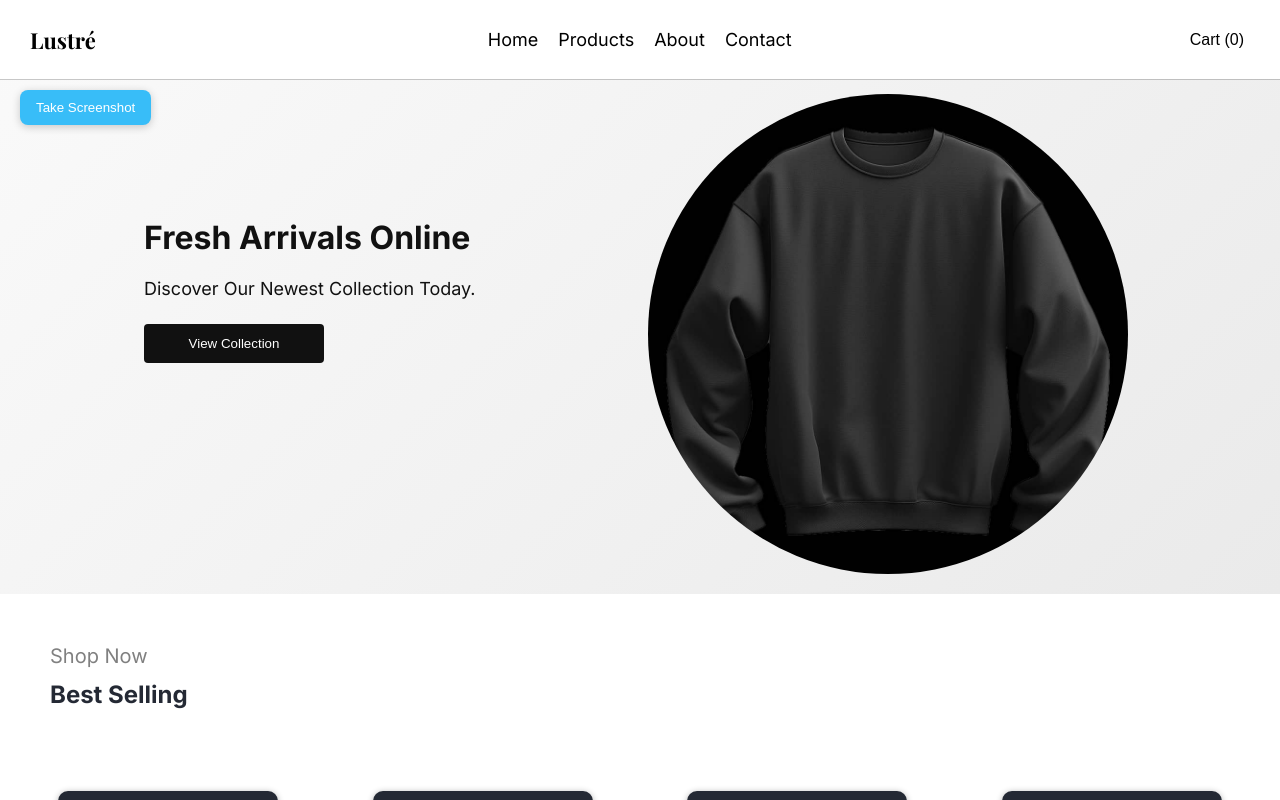
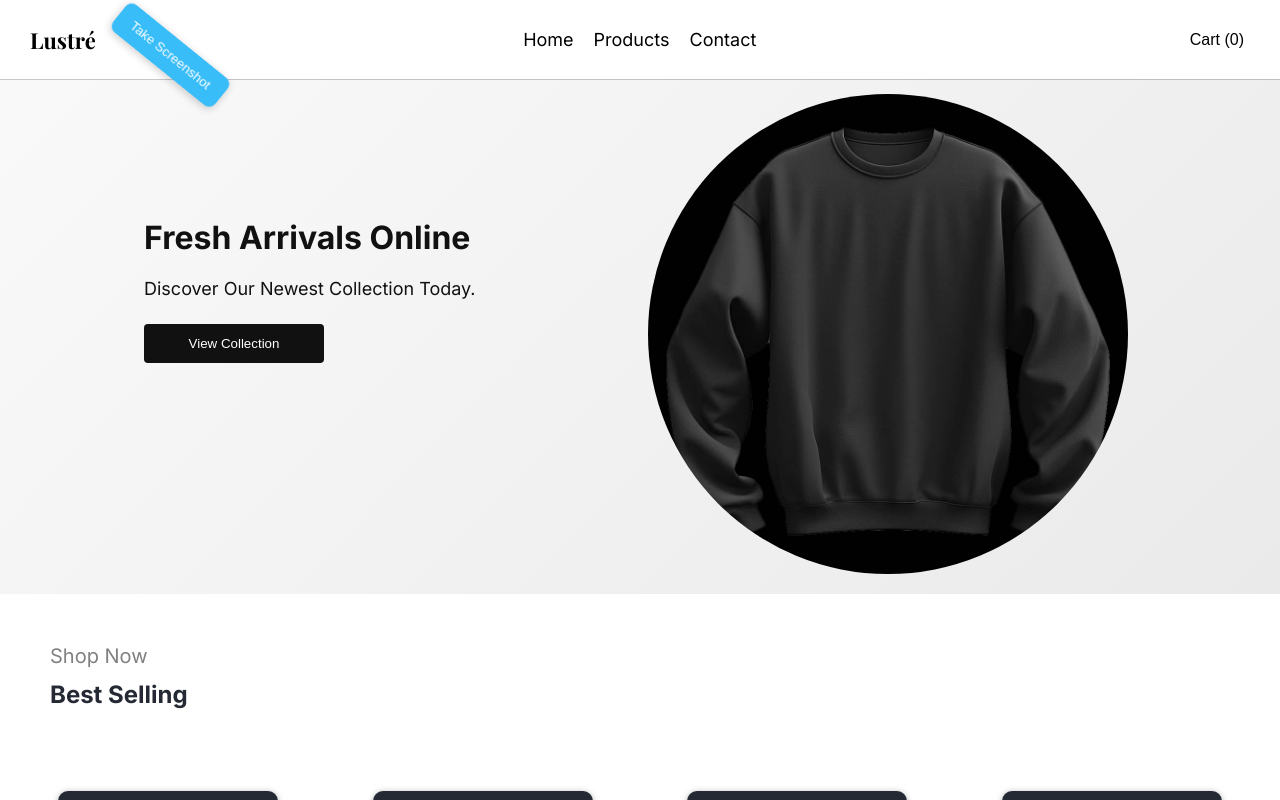
Before and after one commit to DevBukola/E-commerce_Online-Store, a React (Vite) app: page / in a window 1280 px wide. Built offline with nearby package versions, Linux system fonts and the light colour scheme; a web font is replaced by a local one.

Commit message:
add some animation

```diff
--- a/src/App.css
+++ b/src/App.css
@@ -2,7 +2,6 @@
   position: fixed;
   top: 16px;
   margin-left: 100px;
-  /* right:0; */
   float: left;
   padding: 8px 8px;
   border-radius: 8px;
@@ -12,12 +11,13 @@
   cursor: pointer;
   z-index: 9999;
   box-shadow: 0 2px 8px rgba(0, 0, 0, 0.2);
+  transform: rotateZ(39deg) translateX(32px) translateY(-16px);
 }
 
 @media screen and (min-width: 768px) {
   .capture-button {
-    top: 90px;
+    top: 30px;
     padding: 10px 16px;
-     margin-left: 20px;
+    margin-left: 70px;
   }
 }
--- a/src/components/Header/index.jsx
+++ b/src/components/Header/index.jsx
@@ -40,7 +40,7 @@ function Header() {
             Products
           </Link>
         </li>
-        <li><Link to='/'>About</Link></li>
+        {/* <li><Link to='/'>About</Link></li> */}
         <li>
           <Link to="/contact" onClick={() => setMenuOpen(false)}>
             Contact
--- a/src/pages/ContactPage/index.jsx
+++ b/src/pages/ContactPage/index.jsx
@@ -1,8 +1,9 @@
 import React from "react";
+import styles from './index.module.css'
 
 function ContactUs() {
   return (
-    <div>
+    <div className={styles.contactWrapper}>
       <h1>Contact</h1>
     </div>
   );
--- a/src/pages/ContactPage/index.module.css
+++ b/src/pages/ContactPage/index.module.css
@@ -0,0 +1,9 @@
+.contactWrapper {
+    padding-top: 12%;
+}
+
+@media screen and (min-width: 768px) {
+    .contactWrapper {
+        padding-top: 4%;
+    }
+}
--- a/src/pages/LandingPage/_partials/Hero/index.module.css
+++ b/src/pages/LandingPage/_partials/Hero/index.module.css
@@ -2,19 +2,18 @@
   background: linear-gradient(135deg, #fafafa, #eaeaea);
   color: #111;
   padding-bottom: 20px;
+  overflow: hidden;
 }
 .heroWrapper {
   display: grid;
   grid-template-columns: 1fr;
   place-self: center;
-  /* gap: 2rem; */
   padding-top: 80px;
 }
 .heroMessage {
   display: flex;
   flex-direction: column;
   align-self: center;
-  /* line-height: 10px; */
   align-items: center;
 }
 h1 {
@@ -32,6 +31,7 @@ p {
   cursor: pointer;
   transition: background 0.9s ease;
   margin-top: 10px;
+  animation: animate 300ms 1s 7 none;
 }
 
 .heroImgWrapper {
@@ -41,15 +41,6 @@ p {
   height: 100%;
 }
 
-/* .ellipse {
-  position: absolute;
-  top: 20px;
-  right: -5px;
-  background: #e9e9eb;
-  height: 350px;
-  width: 350px;
-  border-radius: 50%;
-} */
 .heroImage {
   width: 80%;
   z-index: 10;
@@ -57,11 +48,24 @@ p {
   height: auto;
   border-radius: 100%;
   margin-top: 20px;
+  animation: animate 200ms 2s 15 none;
 }
 
 .modal {
   z-index: 100;
   background: #000;
+}
+
+@keyframes animate {
+  0% {
+    transform: rotateZ(0);
+  }
+  50% {
+    transform: rotateZ(-10deg);
+  }
+  100% {
+    transform: rotateZ(10deg);
+  }
 }
 
 @media screen and (min-width: 768px) {
@@ -84,7 +88,7 @@ p {
     gap: 20px;
   }
   .heroImgWrapper {
-      margin-top: 15%;
+    margin-top: 15%;
   }
   .heroImage {
     width: unset;
--- a/src/pages/ProductDetail/index.module.css
+++ b/src/pages/ProductDetail/index.module.css
@@ -92,6 +92,7 @@
   color: #fff;
   font-size: 12px;
   font-weight: 500;
+  animation: movement 400ms 2s 10 none;
 }
 .heart {
   width: 43px;
@@ -105,6 +106,18 @@
   font-weight: 500;
   font-size: 12px;
   color: #5c5fca;
+}
+
+@keyframes movement {
+  0% {
+    transform: rotateZ(0);
+  }
+  50% {
+    transform: rotateZ(-10deg);
+  }
+  100% {
+    transform: rotateZ(10deg);
+  }
 }
 
 @media screen and (min-width: 768px) {
--- a/src/pages/ProductsPage/_partials/ProductItem/index.module.css
+++ b/src/pages/ProductsPage/_partials/ProductItem/index.module.css
@@ -11,7 +11,6 @@
   color: white;
 }
 
-
 .productItem {
   height: 100%;
   max-height: 210px;
@@ -19,6 +18,7 @@
   display: flex;
   flex-direction: column;
   align-items: center;
+  /* animation: shake 200ms 2s 7 none; */
 }
 
 .productImage {
@@ -44,7 +44,7 @@
 }
 
 .productDetail {
- margin-top: 10px;
+  margin-top: 10px;
 }
 
 .productItemPrice {
@@ -64,6 +64,18 @@
   font-size: 12px;
   color: #e2e8f0;
   line-height: 15px;
+}
+
+@keyframes shake {
+  0% {
+    transform: translateZ(0);
+  }
+  50% {
+    transform: translateZ(-10deg);
+  }
+  100% {
+    transform: translateZ(10deg);
+  }
 }
 
 @media screen and (min-width: 600px) {
```
